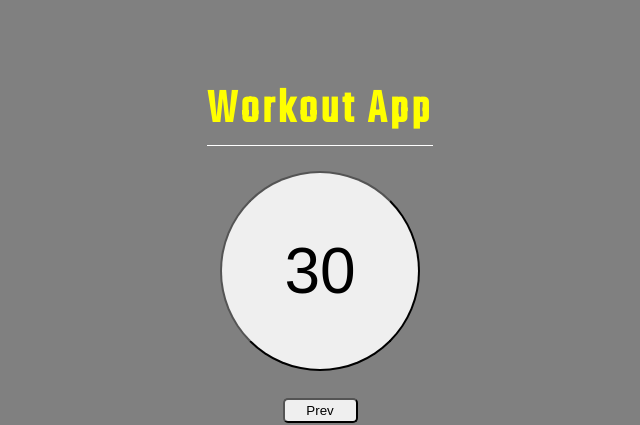
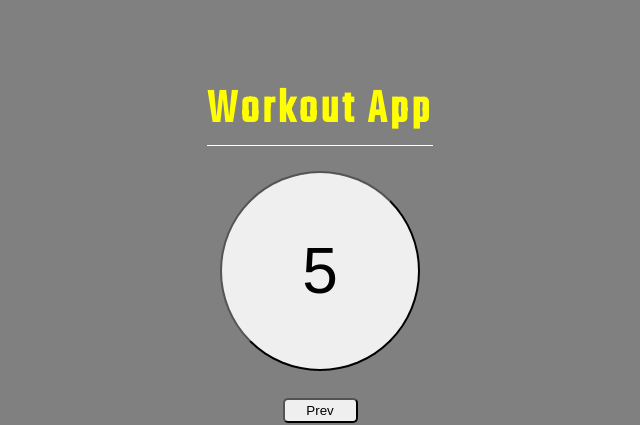
Before and after one commit to callum-laing/react-playground, a React (Vite) app: page / in a window 1280 px wide. Shown: the top 425 px of the page, without its empty margins (320-960 px from the left). Built offline with nearby package versions, Linux system fonts and the light colour scheme.

Commit message:
tweaked Timer.jsx

```diff
--- a/src/components/Timer.jsx
+++ b/src/components/Timer.jsx
@@ -2,7 +2,8 @@ import { useEffect, useState } from "react";
 import "./Timer.css";
 
 const Timer = () => {
-  const initialCount = 30;
+  const initialCount = 5;
+  const cooldownCount = 15;
   const [count, setCount] = useState(initialCount);
   const [intervalId, setIntervalId] = useState(null);
 
@@ -10,8 +11,10 @@ const Timer = () => {
     setCount((prevCount) => {
       if (prevCount > 0) {
         return prevCount - 1;
+      } else if (prevCount == 0) {
+        cooldownTimer();
+        return prevCount - 1;
       } else {
-        console.log("Count is 0");
         stopTimer();
         return prevCount;
       }
@@ -27,6 +30,10 @@ const Timer = () => {
     setCount(initialCount);
     clearInterval(intervalId);
     setIntervalId(null);
+  };
+
+  const cooldownTimer = () => {
+    setCount(cooldownCount);
   };
 
   const toggleTimer = () => {
```
